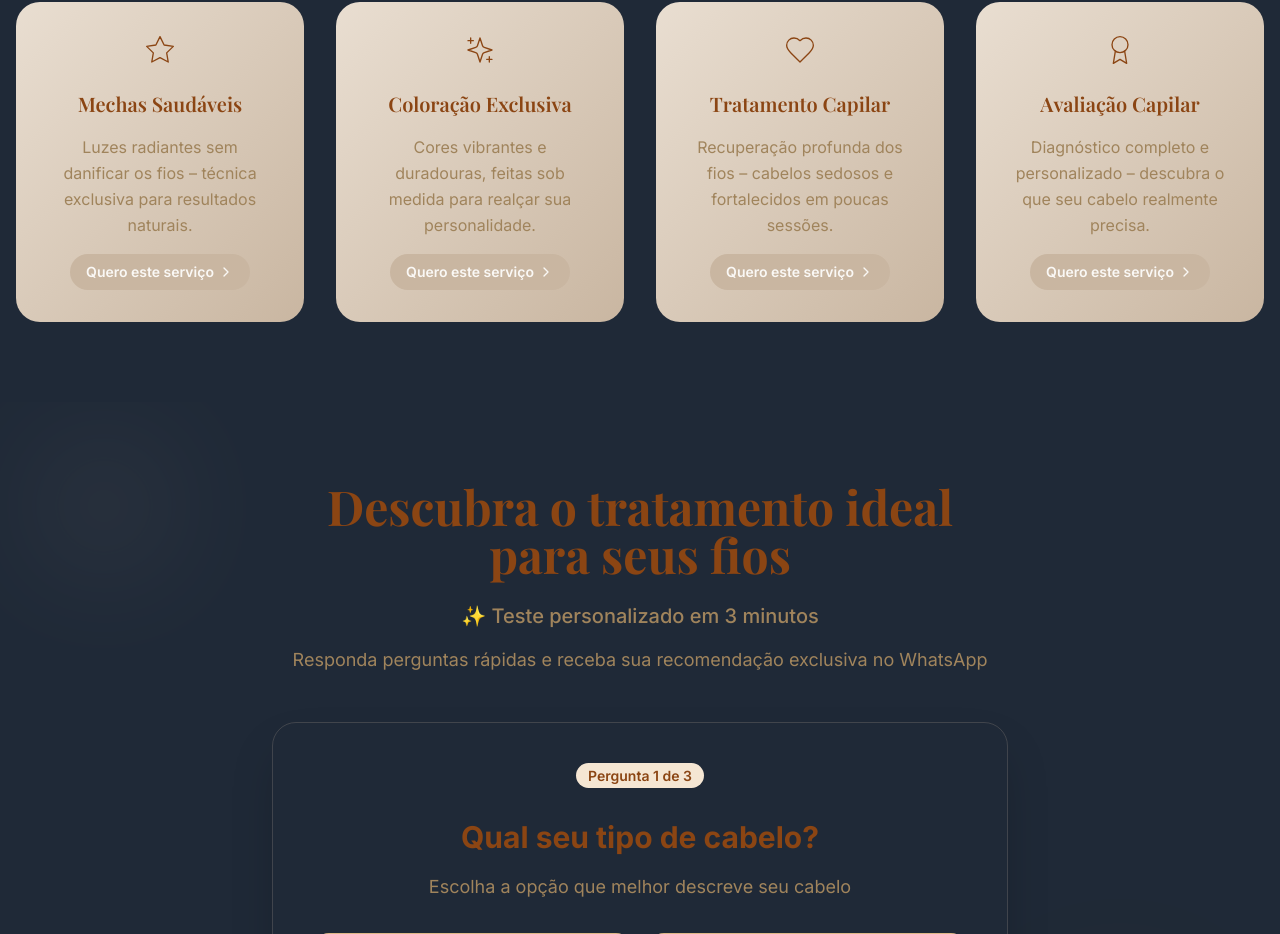
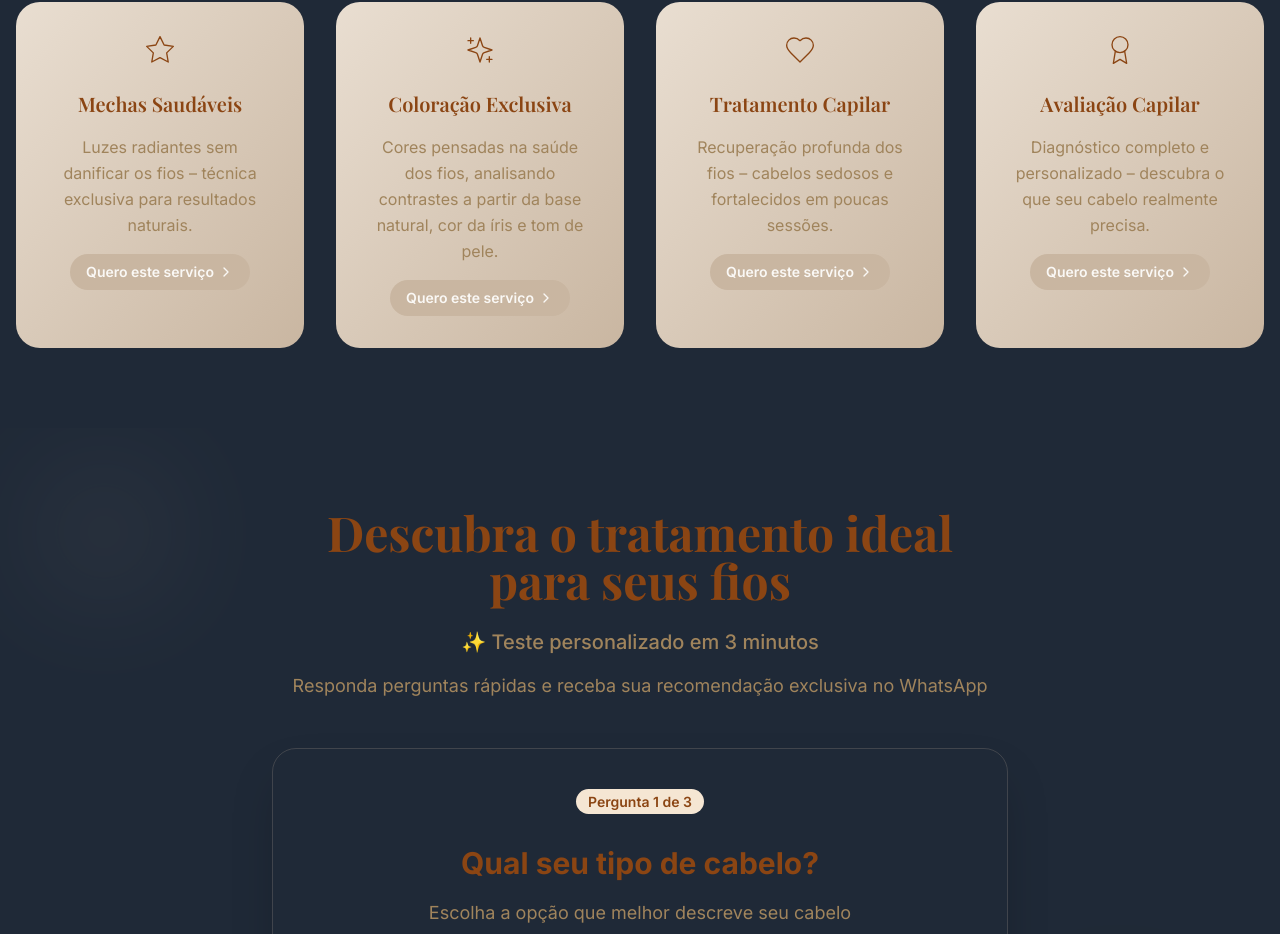
Before and after one commit to kleitonccb123/tamillis-site-01, a React (Vite) app: page / in a window 1280 px wide. Shown: the part 1095-2029 px from the top of the page. Built offline with nearby package versions, Linux system fonts and the light colour scheme.

Commit message:
continue

```diff
--- a/src/App.jsx
+++ b/src/App.jsx
@@ -19,7 +19,7 @@ const whatsappUrl = "https://wa.me/5573999668197?text=Oi%2C+quero+agendar+meu+ho
     whatsapp: "Quero agendar mechas saudáveis!"
   }, {
     title: "Coloração Exclusiva",
-    desc: "Cores vibrantes e duradouras, feitas sob medida para realçar sua personalidade.",
+    desc: "Cores pensadas na saúde dos fios, analisando contrastes a partir da base natural, cor da íris e tom de pele.",
     icon: <Sparkles className="w-8 h-8 stroke-1" />,
     whatsapp: "Quero uma coloração exclusiva!"
   }, {
```
